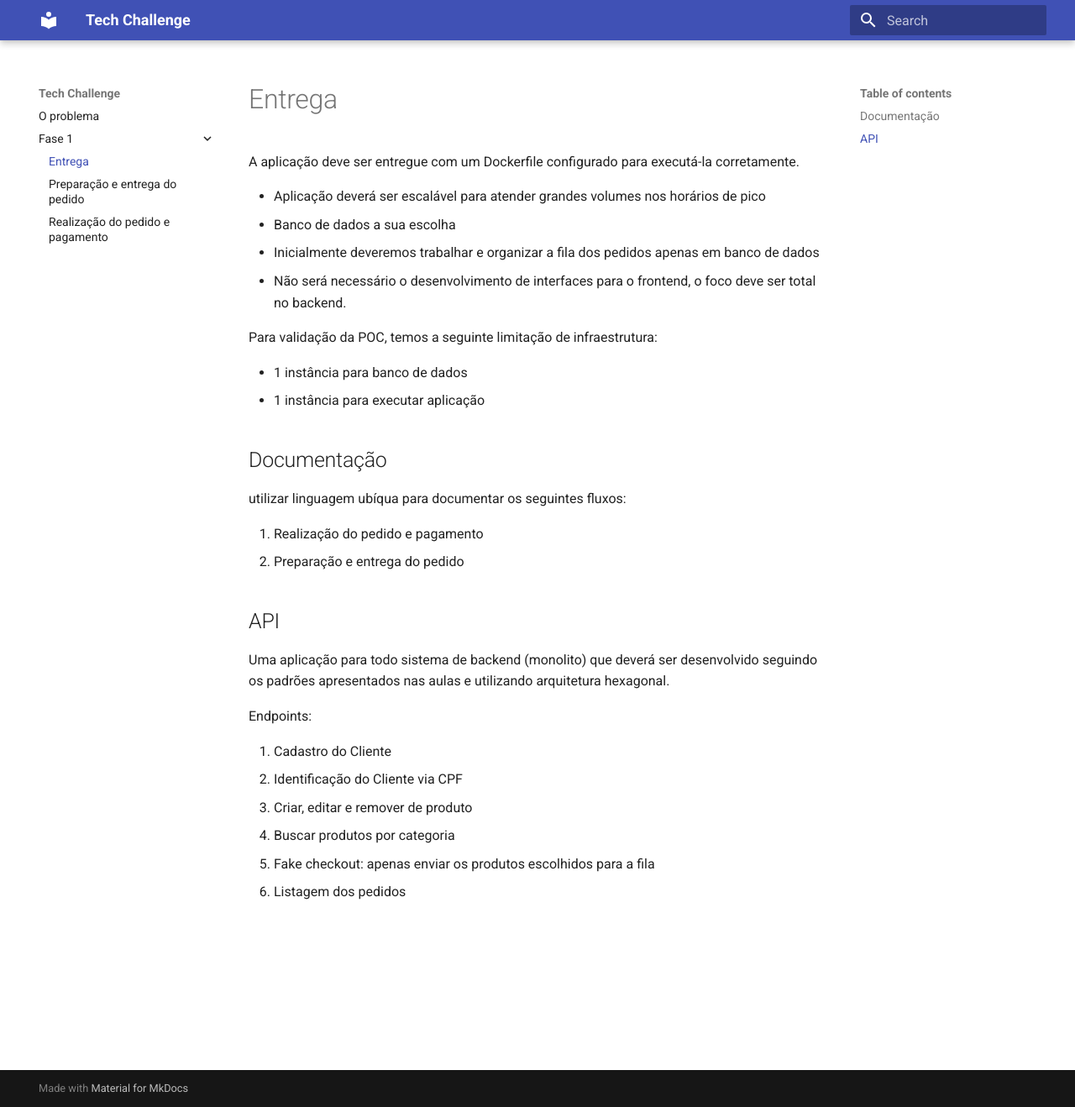
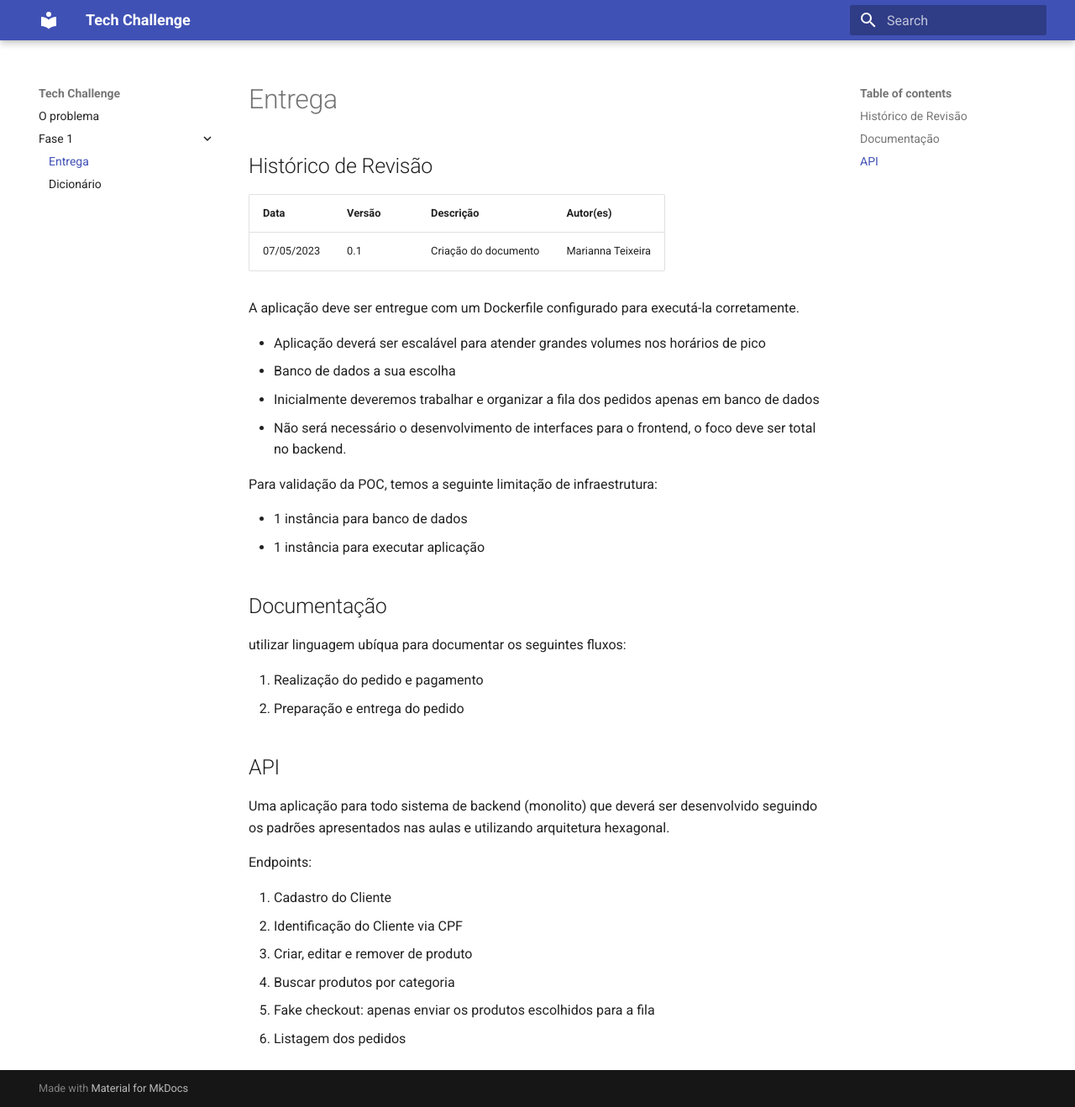
Before and after one commit to POSTECH-FGJMS/tech-challenge, an MkDocs documentation site: the page built from docs/fase-1/index.md, in a window 1280 px wide and 1318 px high. Shown: the whole window at 84% size. Built offline with MkDocs 1.6.1 and Material for MkDocs 9.7.7, drawn with Linux system fonts in a browser that asks for light colours.

Commit message:
add history table on files and add project dictionary

````diff
--- a/docs/fase-1/fluxo-entrega.md
+++ /dev/null
@@ -1,10 +0,0 @@
-# Preparação e entrega do pedido
-
-```mermaid
-graph TD;
-A-->B;
-A-->C;
-B-->D;
-C-->D;
-
-```
--- a/docs/fase-1/fluxo-pedido-pagamento.md
+++ /dev/null
@@ -1,10 +0,0 @@
-# Realização do pedido e pagamento
-
-```mermaid
-graph TD;
-A-->B;
-A-->C;
-B-->D;
-C-->D;
-
-```
--- a/docs/fase-1/index.md
+++ b/docs/fase-1/index.md
@@ -1,4 +1,10 @@
 # Entrega
+
+## Histórico de Revisão
+
+|Data|Versão|Descrição|Autor(es)|
+|----|------|---------|---------|
+|07/05/2023|0.1|Criação do documento|Marianna Teixeira|
 
 A aplicação deve ser entregue com um Dockerfile configurado para executá-la corretamente.
 
````
Also changed, not shown: docs/fase-1/dicionario.md (added, +43 -0 lines), docs/index.md (+6 -0 lines).
